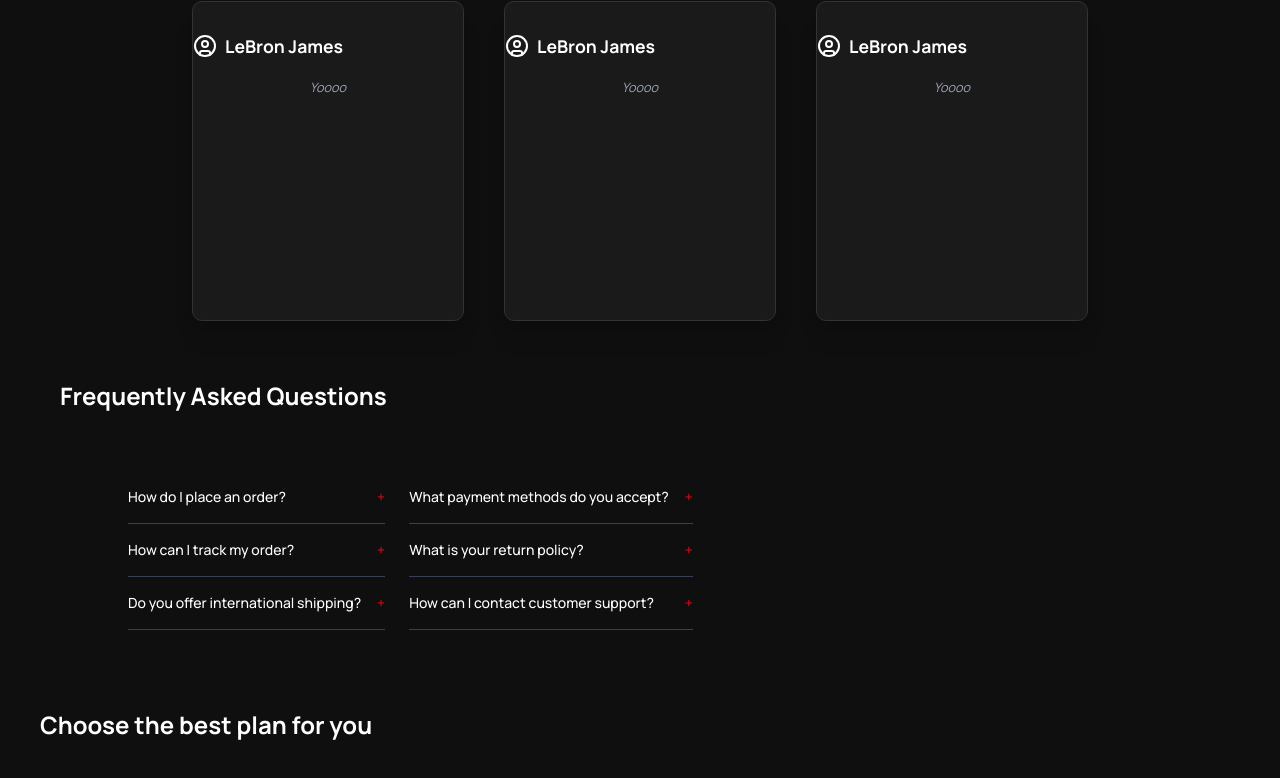
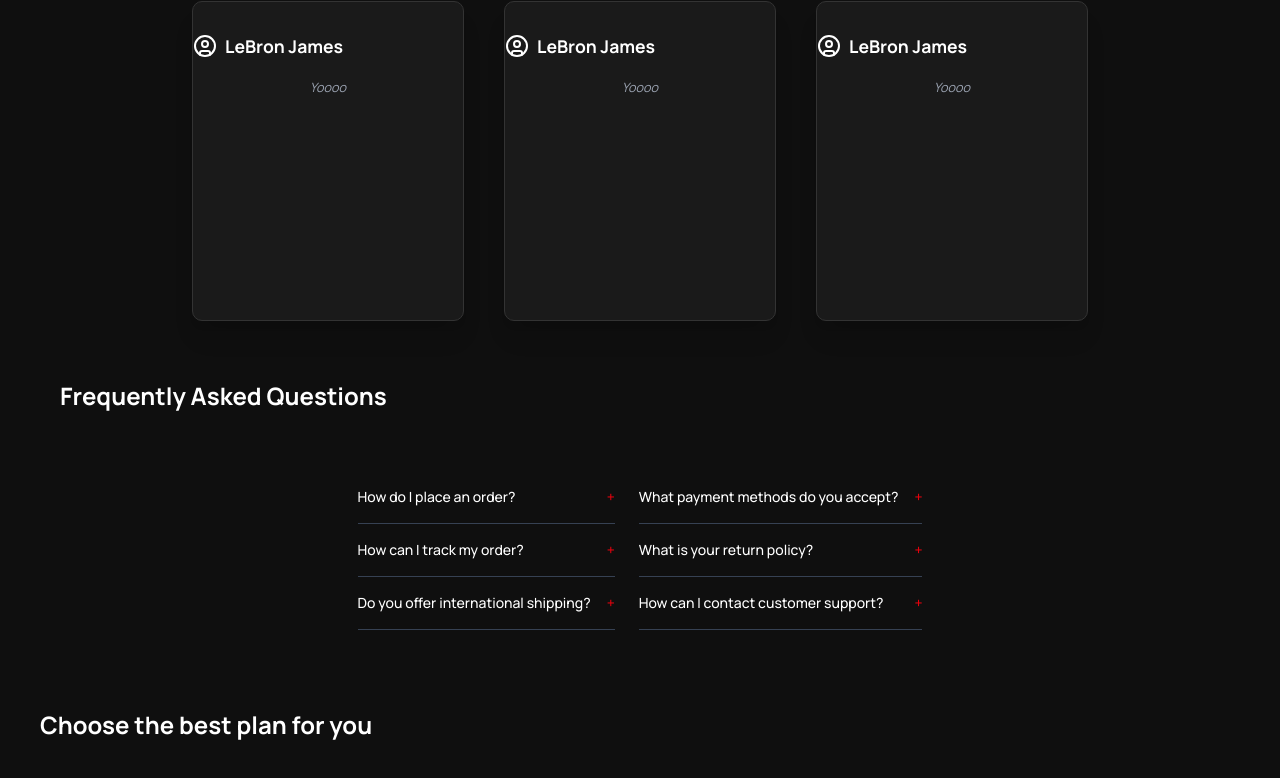
Before and after one commit to LucasSpagnoli/streaming, a Next.js app: page / in a window 1280 px wide. Shown: the part 419-1197 px from the top of the page. Built offline with nearby package versions, Linux system fonts and the light colour scheme.

Commit message:
responsividade para tablets

```diff
--- a/components/landing/components/faq/faqFeature.tsx
+++ b/components/landing/components/faq/faqFeature.tsx
@@ -8,7 +8,7 @@
     return (
         <article className={"w-full"}>
             <h2 className={"sm:text-2xl text-xl sm:m-15 font-bold m-5 text-white leading-tight"}>Frequently Asked Questions</h2>
-            <div className={"flex gap-6 md:w-[80%] w-[90%] mx-auto mb-10"}>
+            <div className={"flex gap-6 md:w-[80%] w-[90%] mx-auto mb-10 justify-center"}>
                 <ul className="flex flex-col">
                     {left.map((faq, index) => (
                         <QuestionCard
--- a/components/landing/features.tsx
+++ b/components/landing/features.tsx
@@ -78,8 +78,8 @@
             {/*Free trial CTA*/}
             <article className={"flex flex-col items-center w-full mt-20"}>
                 <div
-                    className={"w-[70%] h-48 -bg-linear-300 from-red-700 to-black flex flex-col sm:flex-row items-center justify-around border-darkGray"}>
-                    <h1 className={"sm:text-4xl text-2xl text-center font-bold text-white leading-tight"}>
+                    className={"w-[70%] h-48 -bg-linear-300 from-red-700 to-black flex flex-col lg:flex-row items-center justify-around border-darkGray"}>
+                    <h1 className={"sm:text-4xl text-2xl text-center font-bold text-white leading-tight sm:-mb-15 lg:mb-0"}>
                         Start your free trial today!
                     </h1>
                     <CTAButton play={true} text={"Start a free trial"}/>
```
